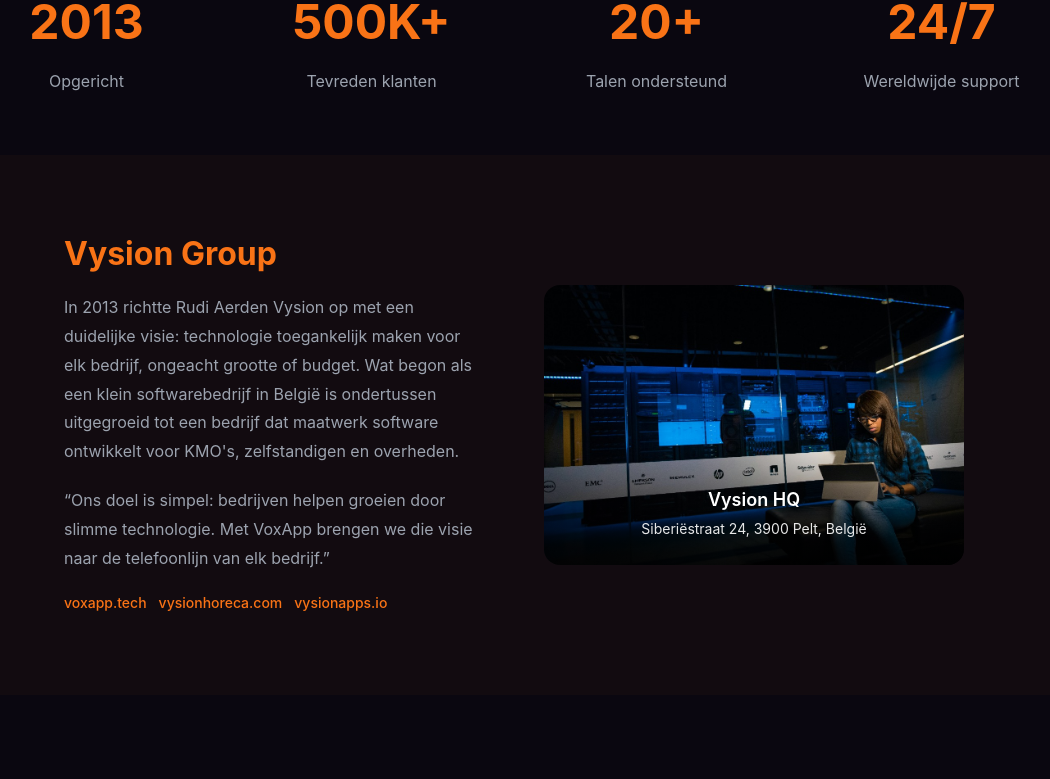
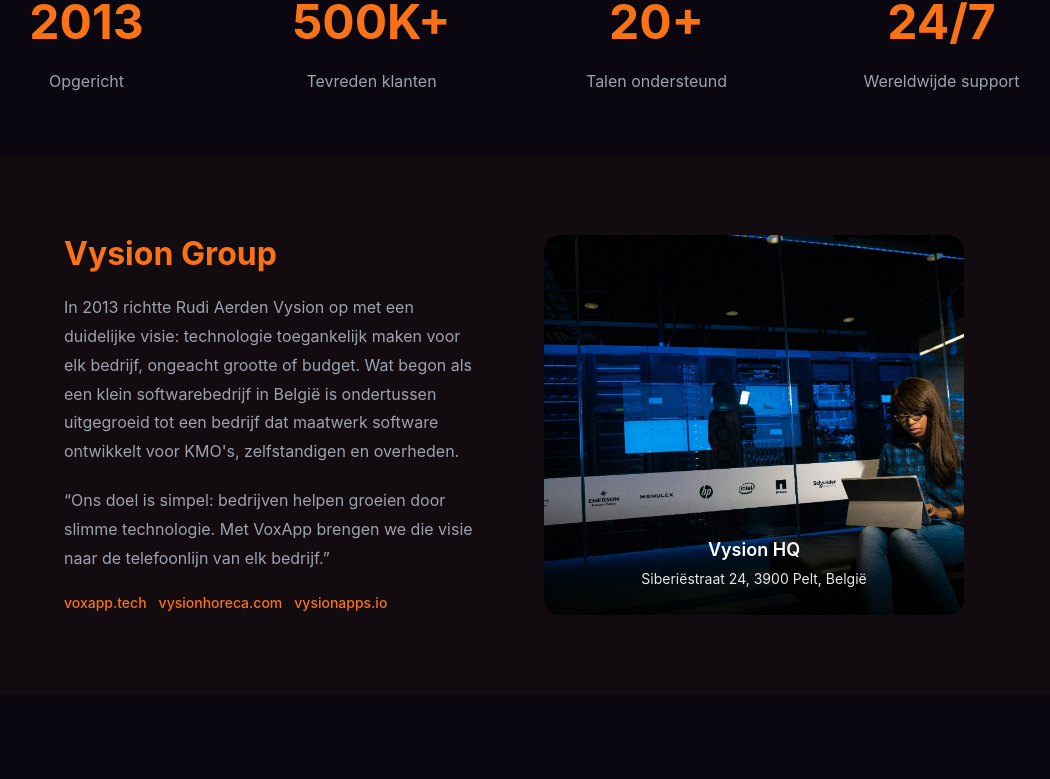
Before and after one commit to rudiaerden19-blip/voxapp, a Next.js app: page /over-ons in a window 1280 px wide. Shown: the part 538-1317 px from the top of the page, without its empty margins (126-1176 px from the left). Built offline with nearby package versions, Linux system fonts and the light colour scheme.

Commit message:
Make office photo larger
Co-authored-by: Cursor <cursoragent@cursor.com>

```diff
--- a/src/app/over-ons/page.tsx
+++ b/src/app/over-ons/page.tsx
@@ -132,7 +132,7 @@ export default function OverOnsPage() {
                   width: '100%',
                   height: '100%',
                   objectFit: 'cover',
-                  minHeight: 280
+                  minHeight: 380
                 }}
               />
               <div style={{
```
